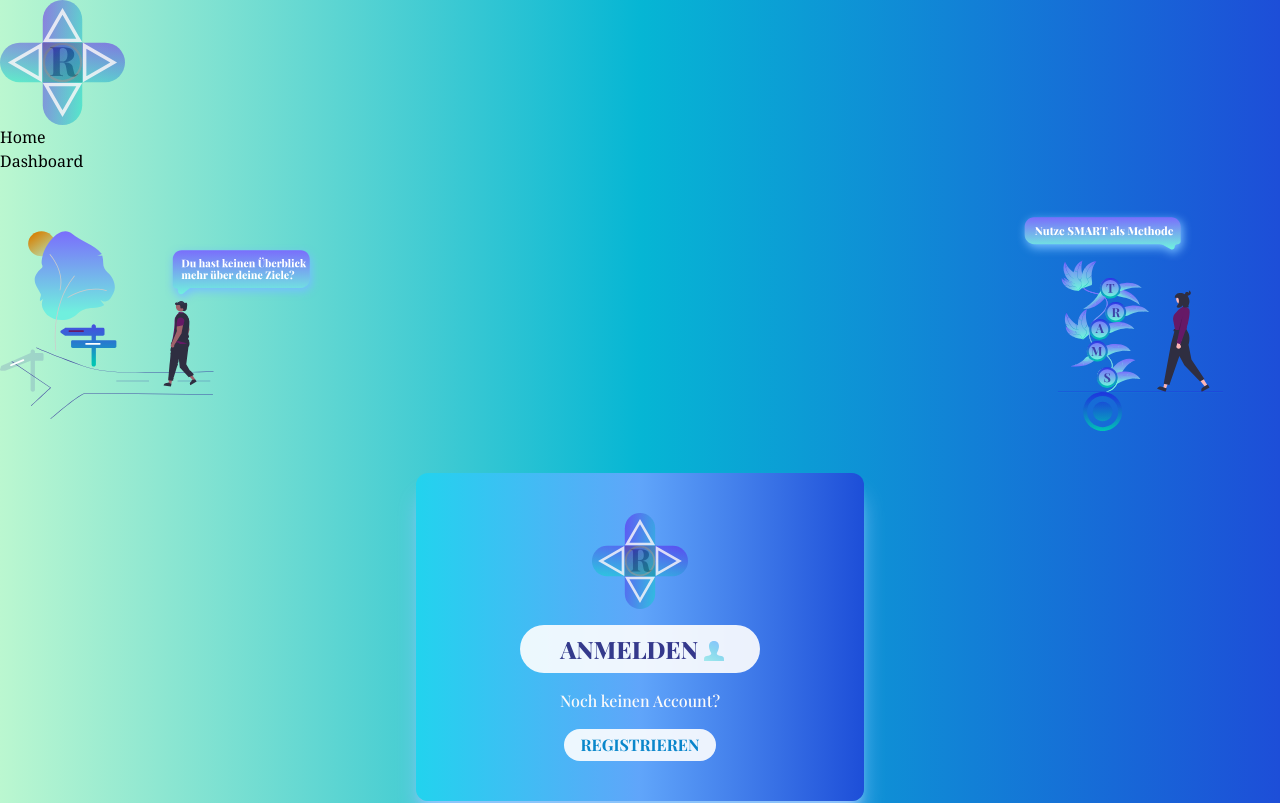
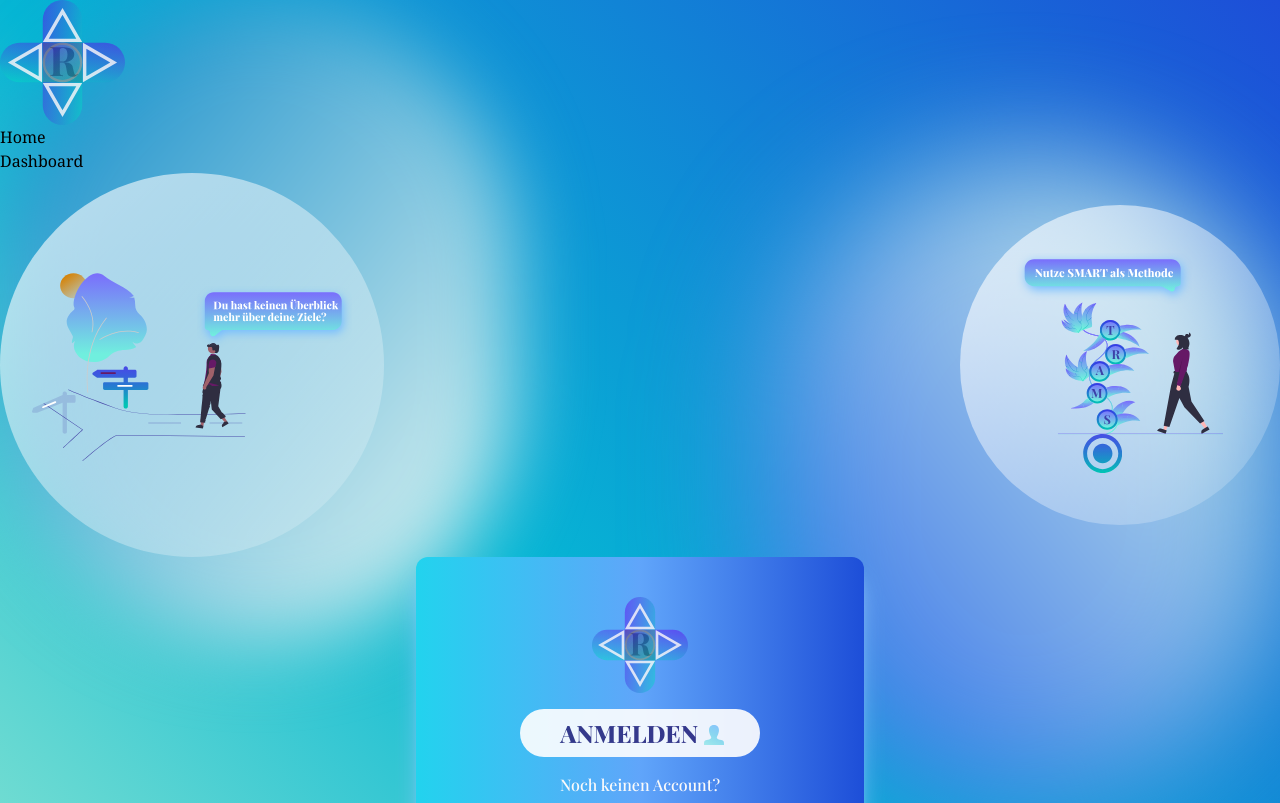
Before and after one commit to ZartBitter/Resolve, a Vue app in the folder Resolve/: page / in a window 1280 px wide. Shown: the top 803 px of the page. Built offline with nearby package versions, Linux system fonts and the light colour scheme; a web font is replaced by a local one.

Commit message:
Added blurred circles to background

```diff
--- a/Resolve/index.html
+++ b/Resolve/index.html
@@ -6,7 +6,7 @@
     <meta name="viewport" content="width=device-width, initial-scale=1.0" />
     <title>Resolve</title>
   </head>
-  <body class="bg-gradient-to-r from-green-200 via-cyan-500 to-blue-700">
+  <body class="bg-gradient-to-tr from-green-200 via-cyan-500 to-blue-700">
     <div id="app"></div>
     <script type="module" src="/src/main.js"></script>
   </body>
--- a/Resolve/src/App.vue
+++ b/Resolve/src/App.vue
@@ -4,6 +4,10 @@ import { RouterLink, RouterView } from 'vue-router'
 </script>
 
 <template>
+  <!-- Circle in the left corner -->
+  <div class="bg-gradient-to-br from-sky-600 to-green-50 h-4/5 w-2/5 rounded-full absolute blur-2xl -z-10 top-0 left-0"></div>
+  <!-- Blurred circle in the right corner -->
+  <div class="bg-gradient-to-tr from-blue-600 to-green-100 h-4/5 w-2/5 rounded-full absolute blur-3xl -z-10 bottom-0 right-0"></div>
   <header class="font-serif">
     <img alt="Vue logo" class="logo" src="@/assets/Resolve.svg" width="125" height="125" />
       <nav>
--- a/Resolve/src/components/TheWelcome.vue
+++ b/Resolve/src/components/TheWelcome.vue
@@ -9,9 +9,17 @@ import HomepageRoad1 from './icons/HomepageRoad.vue';
 <template>
 
     <!-- Upper Section of the Hompage -->
-    <section class=" flex items-center justify-between">
-      <HomepageRoad class="max-w-xs"></HomepageRoad>
-      <HomepageThoughts class="max-w-xs max-h-56"></HomepageThoughts>
+    <section class="flex items-center justify-between">
+
+          <div class="bg-gradient-to-br from-white/70 to-white/10 rounded-full h-96 w-96 flex items-center">
+            <HomepageRoad class="max-w-xs ml-8"></HomepageRoad>
+          </div>
+
+          <div class="bg-gradient-to-br from-white/70 to-white/10 rounded-full h-80 w-80 flex items-center">
+              <HomepageThoughts class="max-w-xs max-h-56 z-10"></HomepageThoughts>
+          </div>
+
+
     </section>
 
     <!-- Login Card -->
```
